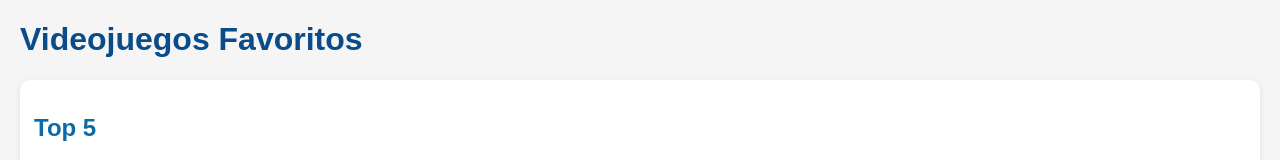
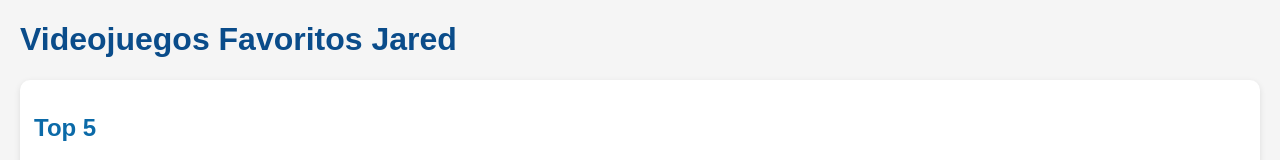
Before and after one commit to Jarezito12/videojuegos-favoritos, a plain HTML site: page index.html in a window 1280 px wide. Shown: the top 160 px of the page. Drawn offline with Linux system fonts and the light colour scheme.

Commit message:
C2: título principal

```diff
--- a/index.html
+++ b/index.html
@@ -17,7 +17,7 @@
   </style>
 </head>
 <body>
-  <h1>Videojuegos Favoritos</h1>
+  <h1>Videojuegos Favoritos Jared</h1>
 
   <section>
     <h2>Top 5</h2>
```
